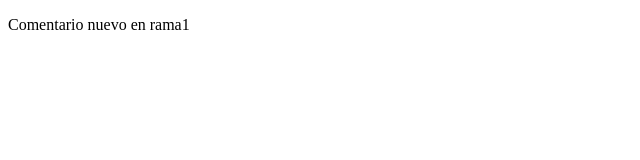
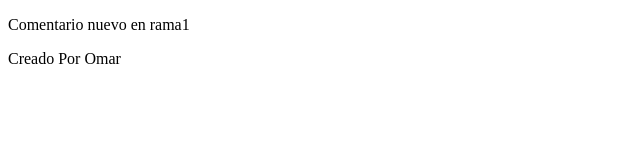
Before and after one commit to Omarvenezolano/daw-a, a plain HTML site: page index.html in a window 1280 px wide. Shown: the full height of the page, 0-640 px from the left. Drawn offline with Linux system fonts and the light colour scheme.

Commit message:
prueba
prueba

```diff
--- a/index.html
+++ b/index.html
@@ -8,5 +8,6 @@
 </head>
 <body>
     <p>Comentario nuevo en rama1</p>
+	<p>Creado Por Omar</p>
 </body>
 </html>
```
